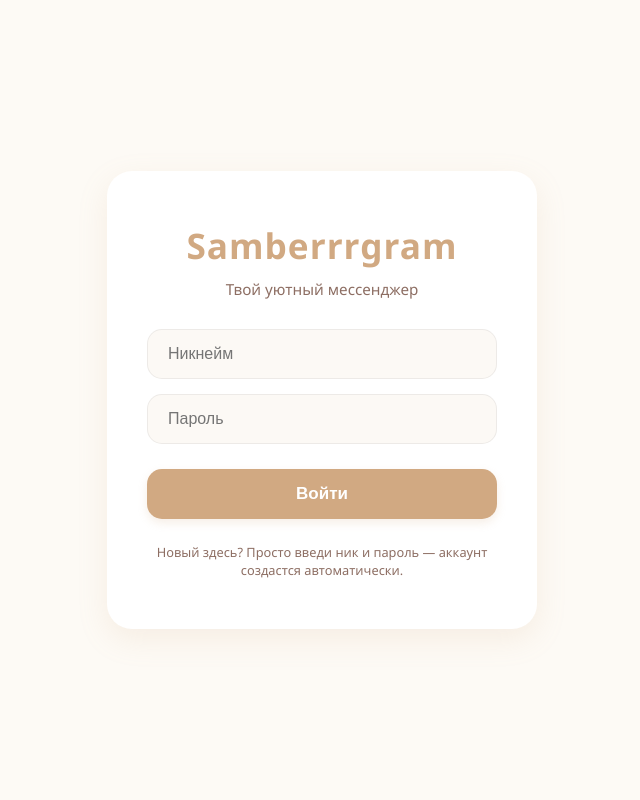
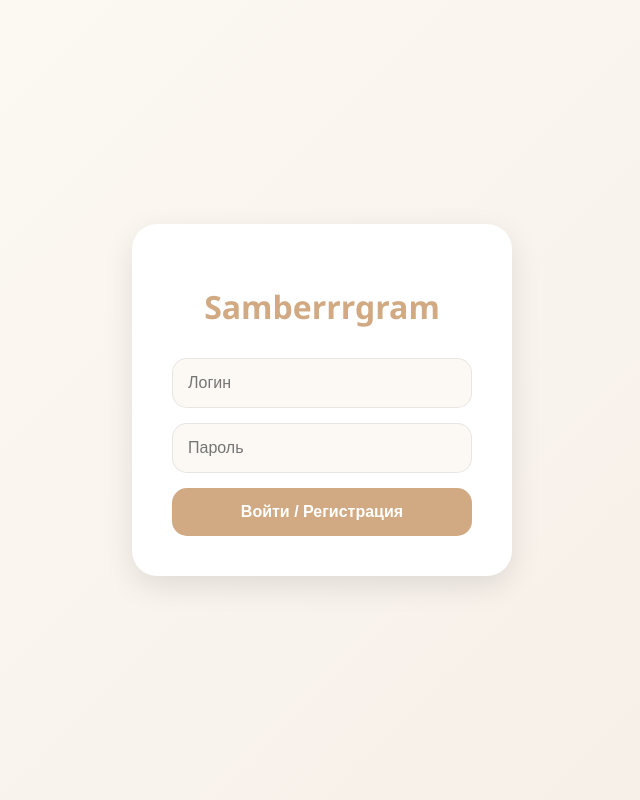
Before and after one commit to artemvergunov2009-ui/antispam_bot, a Flask app: page / in a window 1280 px wide. Shown: the whole page, without its empty margins (318-958 px from the left). Run offline with Flask 3, Linux system fonts and the light colour scheme.

Commit message:
Update login.html

```diff
--- a/templates/login.html
+++ b/templates/login.html
@@ -2,163 +2,54 @@
 <html lang="ru">
 <head>
     <meta charset="UTF-8">
-    <meta name="viewport" content="width=device-width, initial-scale=1.0">
-    <title>Вход в Samberrrgram</title>
+    <meta name="viewport" content="width=device-width, initial-scale=1.0, maximum-scale=1.0, user-scalable=no">
+    <title>Samberrrgram - Вход</title>
+
+    <link rel="icon" type="image/png" href="{{ url_for('static', filename='logo.png') }}">
+    <link rel="apple-touch-icon" href="{{ url_for('static', filename='logo.png') }}">
+    <meta name="apple-mobile-web-app-capable" content="yes">
+    <meta name="mobile-web-app-capable" content="yes">
+    <meta name="apple-mobile-web-app-status-bar-style" content="black-translucent">
     <style>
-        :root {
-            --bg-color: #fdfaf5;
-            --card-bg: #ffffff;
-            --main-color: #d1a982;
-            --main-color-hover: #b8916b;
-            --text-color-dark: #3e2723;
-            --text-color-light: #8d6e63;
-            --error-color: #d9534f;
-            --border-radius: 25px;
-            --input-radius: 15px;
-            --main-shadow: 0 10px 30px rgba(210, 170, 130, 0.15);
-        }
-
         body {
             font-family: 'Segoe UI', Tahoma, Geneva, Verdana, sans-serif;
-            display: flex;
-            justify-content: center;
-            align-items: center;
-            height: 100vh;
-            margin: 0;
-            background-color: var(--bg-color);
-            color: var(--text-color-dark);
+            background: linear-gradient(135deg, #fdfaf5, #f5eee6);
+            display: flex; justify-content: center; align-items: center;
+            height: 100vh; margin: 0;
         }
-
-        /* Основная карточка входа */
-        .login-card {
-            background: var(--card-bg);
-            padding: 50px 40px;
-            border-radius: var(--border-radius);
-            box-shadow: var(--main-shadow);
-            text-align: center;
-            width: 100%;
-            max-width: 350px;
-            transition: transform 0.3s ease;
+        .login-container {
+            background: #ffffff; padding: 40px;
+            border-radius: 25px; box-shadow: 0 10px 30px rgba(0, 0, 0, 0.1);
+            text-align: center; width: 300px;
         }
-
-        .login-card:hover {
-            transform: translateY(-5px);
+        h1 { color: #d1a982; margin-bottom: 30px; }
+        input {
+            width: 100%; padding: 15px; margin-bottom: 15px;
+            border: 1px solid rgba(0,0,0,0.08); border-radius: 15px;
+            box-sizing: border-box; background: #fcf9f5;
+            outline: none; font-size: 16px; transition: 0.3s;
         }
-
-        /* Логотип */
-        .logo {
-            font-size: 2.2em;
-            font-weight: bold;
-            color: var(--main-color);
-            margin-bottom: 10px;
-            letter-spacing: 1px;
+        input:focus { border-color: #d1a982; }
+        button {
+            width: 100%; padding: 15px; background: #d1a982;
+            color: white; border: none; border-radius: 15px;
+            font-size: 16px; font-weight: bold; cursor: pointer; transition: 0.3s;
         }
-
-        .subtitle {
-            color: var(--text-color-light);
-            font-size: 0.95em;
-            margin-bottom: 30px;
-        }
-
-        /* Сообщение об ошибке */
-        .error-msg {
-            background-color: #fce4e4;
-            color: var(--error-color);
-            padding: 10px;
-            border-radius: var(--input-radius);
-            margin-bottom: 20px;
-            font-size: 0.85em;
-            font-weight: bold;
-        }
-
-        /* Поля ввода */
-        .input-group {
-            margin-bottom: 15px;
-            text-align: left;
-        }
-
-        input {
-            padding: 15px 20px;
-            width: 100%;
-            box-sizing: border-box;
-            border: 1px solid rgba(0,0,0,0.06);
-            border-radius: var(--input-radius);
-            background-color: #fcf9f5;
-            font-size: 16px;
-            outline: none;
-            transition: border-color 0.2s, box-shadow 0.2s;
-            color: var(--text-color-dark);
-        }
-
-        input:focus {
-            border-color: var(--main-color);
-            box-shadow: 0 0 0 4px rgba(209, 169, 130, 0.1);
-        }
-
-        /* Кнопка */
-        button {
-            margin-top: 10px;
-            padding: 15px;
-            background-color: var(--main-color);
-            color: white;
-            border: none;
-            border-radius: var(--input-radius);
-            cursor: pointer;
-            font-size: 17px;
-            width: 100%;
-            font-weight: bold;
-            transition: background-color 0.2s, transform 0.1s;
-            box-shadow: 0 4px 10px rgba(209, 169, 130, 0.2);
-        }
-
-        button:hover {
-            background-color: var(--main-color-hover);
-        }
-
-        button:active {
-            transform: scale(0.98);
-        }
-
-        /* Подсказка внизу */
-        .hint {
-            font-size: 0.8em;
-            color: var(--text-color-light);
-            margin-top: 25px;
-            line-height: 1.4;
-        }
-
-        /* Ссылка на восстановление или доп. инфо (декор) */
-        .footer-link {
-            display: block;
-            margin-top: 15px;
-            font-size: 0.85em;
-            color: var(--main-color);
-            text-decoration: none;
-        }
+        button:hover { background: #b8916b; transform: scale(1.02); }
+        .error { color: #e57373; margin-bottom: 15px; font-weight: bold; }
     </style>
 </head>
 <body>
-    <div class="login-card">
-        <div class="logo">Samberrrgram</div>
-        <div class="subtitle">Твой уютный мессенджер</div>
-
+    <div class="login-container">
+        <h1>Samberrrgram</h1>
         {% if error %}
-            <div class="error-msg">{{ error }}</div>
+            <div class="error">{{ error }}</div>
         {% endif %}
-
         <form method="POST">
-            <div class="input-group">
-                <input type="text" name="username" placeholder="Никнейм" required autocomplete="off">
-            </div>
-            <div class="input-group">
-                <input type="password" name="password" placeholder="Пароль" required>
-            </div>
-            <button type="submit">Войти</button>
+            <input type="text" name="username" placeholder="Логин" required autocomplete="off">
+            <input type="password" name="password" placeholder="Пароль" required>
+            <button type="submit">Войти / Регистрация</button>
         </form>
-
-        <div class="hint">
-            Новый здесь? Просто введи ник и пароль — аккаунт создастся автоматически.
-        </div>
     </div>
 </body>
 </html>
```
